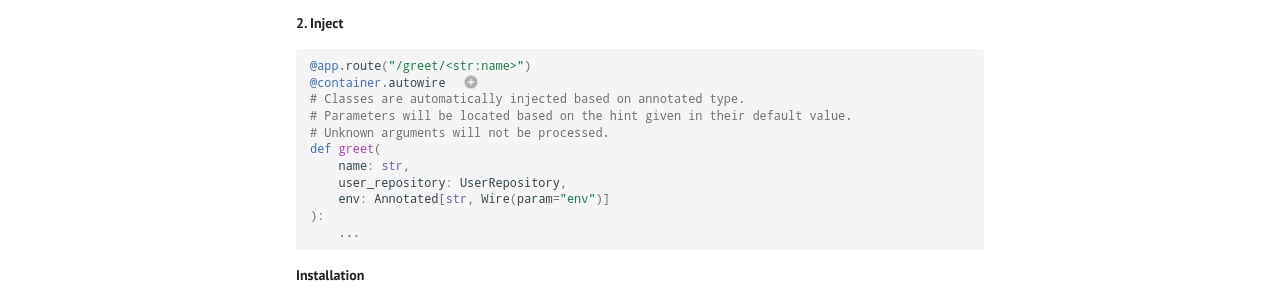
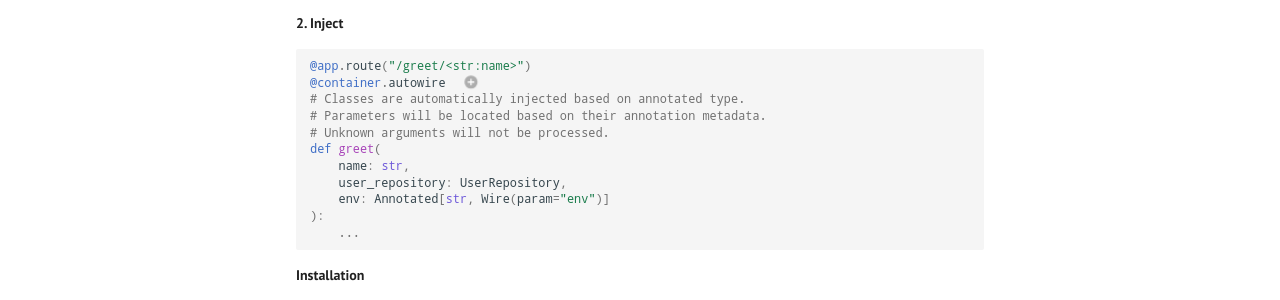
Before and after one commit to maldoinc/wireup, an MkDocs documentation site: the page built from docs/pages/quickstart.md, in a window 1280 px wide and 1161 px high. Shown: the part 690-990 px from the top of the window. Built offline with MkDocs 1.6.1 and Material for MkDocs 9.7.7, drawn with Linux system fonts in a browser that asks for light colours; some web fonts are replaced; comment, search, counter and statistics services are not loaded; the version menu is left out.

Commit message:
Readme update

```diff
--- a/docs/pages/quickstart.md
+++ b/docs/pages/quickstart.md
@@ -42,7 +42,7 @@ class UserRepository:
 @app.route("/greet/<str:name>")
 @container.autowire  # (1)!
 # Classes are automatically injected based on annotated type.
-# Parameters will be located based on the hint given in their default value.
+# Parameters will be located based on their annotation metadata.
 # Unknown arguments will not be processed.
 def greet(
     name: str,
```
Also changed, not shown: readme.md.
